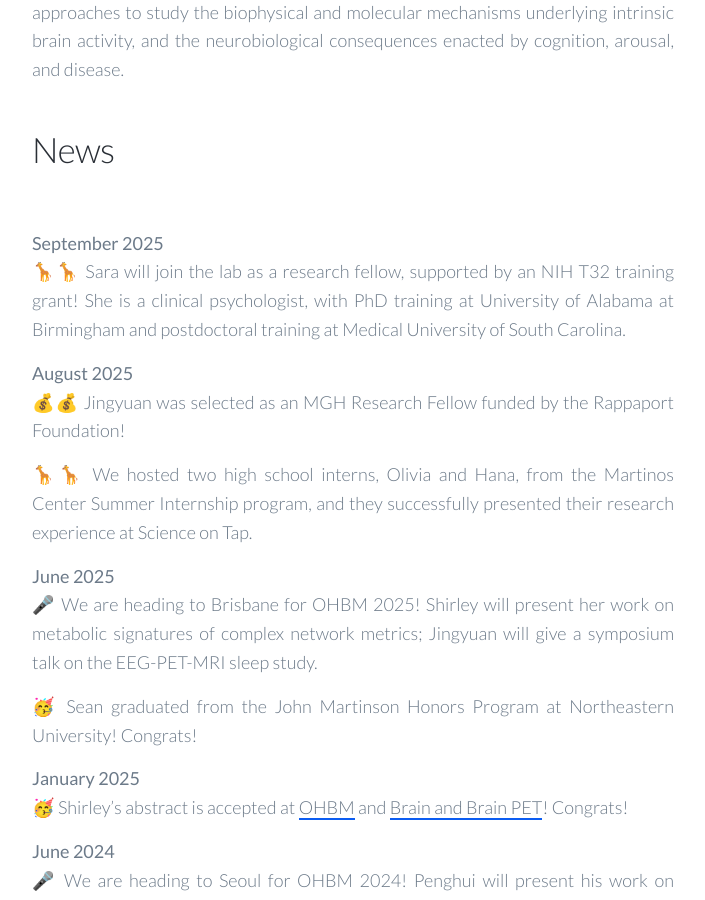
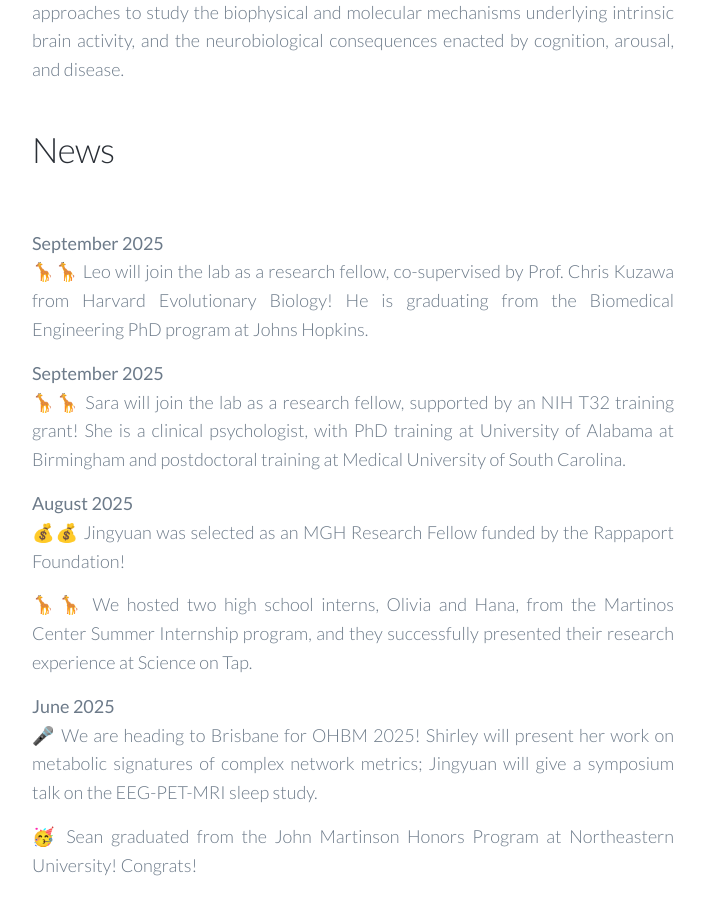
Before and after one commit to CANDYlaboratory/candylab.github.io, a Jekyll site: the page built from _pages/about.md, in a window 1280 px wide and 900 px high, scrolled down 496 px. Shown: the whole window, without its empty margins (479-1184 px from the left). Built offline with Jekyll 4.4.1, drawn with Linux system fonts in a browser that asks for light colours; nearby versions of some CDN libraries.

Commit message:
Update about.md

```diff
--- a/_pages/about.md
+++ b/_pages/about.md
@@ -10,6 +10,9 @@ Our research program lies at the interface of biomedical engineering, signal pro
 
 
 <h1>News</h1><br>
+
+<strong>September 2025</strong><br>
+🦒🦒 Leo will join the lab as a research fellow, co-supervised by Prof. Chris Kuzawa from Harvard Evolutionary Biology! He is graduating from the Biomedical Engineering PhD program at Johns Hopkins.
 
 <strong>September 2025</strong><br>
 🦒🦒 Sara will join the lab as a research fellow, supported by an NIH T32 training grant! She is a clinical psychologist, with PhD training at University of Alabama at Birmingham and postdoctoral training at Medical University of South Carolina.
```
